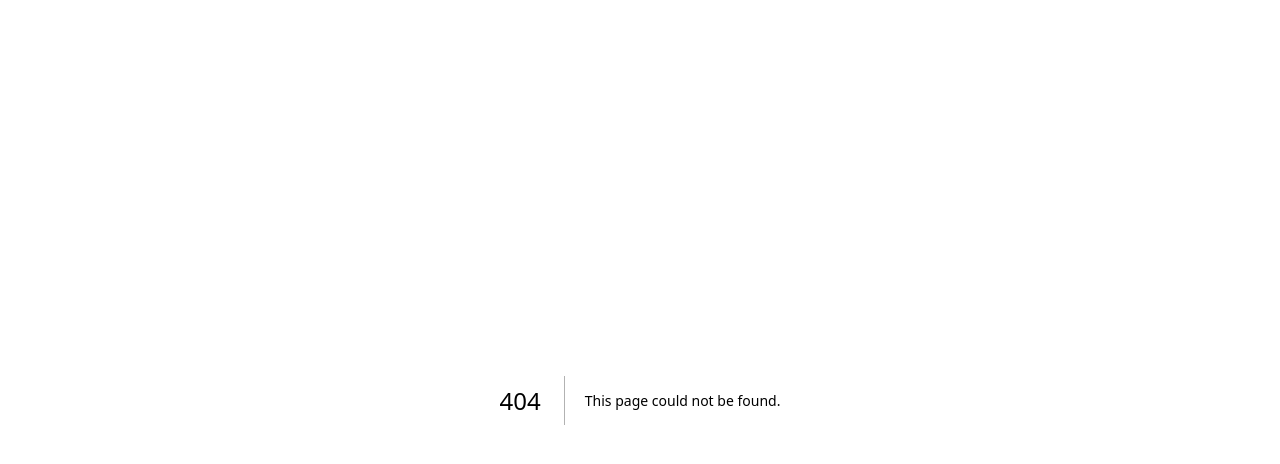
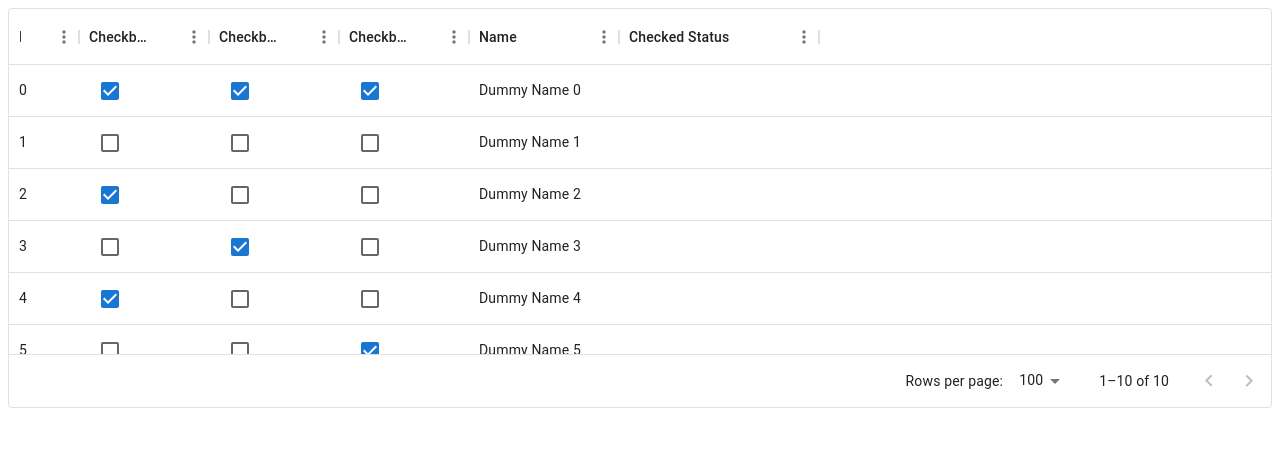
Before and after one commit to shichisan21/drag-test, a Next.js app: page /checkboxList in a window 1280 px wide. Before the commit this address had no page. Shown: the top 464 px of the page. Built offline with nearby package versions, Linux system fonts and the light colour scheme.

Commit message:
チェックボックス付きデータグリッド

```diff
--- /dev/null
+++ b/src/pages/checkboxList.tsx
@@ -0,0 +1,111 @@
+import * as React from "react";
+import { DataGrid, GridColDef, GridRowsProp } from "@mui/x-data-grid";
+import Checkbox from "@mui/material/Checkbox";
+
+const initialRows: GridRowsProp = Array(10)
+  .fill(null)
+  .map((_, i) => ({
+    id: i,
+    checkbox1: i % 2 === 0,
+    checkbox2: i % 3 === 0,
+    checkbox3: i % 5 === 0,
+    name: `Dummy Name ${i}`,
+    checkedStatus: "",
+  }));
+
+export default function CheckboxDataGrid() {
+  const [rows, setRows] = React.useState(initialRows);
+
+  const handleCheckboxChange = (id, field, checked) => {
+    setRows((prevRows) => {
+      const newRows = [...prevRows];
+      const rowIndex = newRows.findIndex((row) => row.id === id);
+      newRows[rowIndex] = {
+        ...newRows[rowIndex],
+        [field]: checked,
+        checkedStatus: [
+          (newRows[rowIndex].checkbox1 || (checked && field === "checkbox1")) &&
+          !(!checked && field === "checkbox1")
+            ? "1"
+            : "",
+          (newRows[rowIndex].checkbox2 || (checked && field === "checkbox2")) &&
+          !(!checked && field === "checkbox2")
+            ? "2"
+            : "",
+          (newRows[rowIndex].checkbox3 || (checked && field === "checkbox3")) &&
+          !(!checked && field === "checkbox3")
+            ? "3"
+            : "",
+        ]
+          .filter(Boolean)
+          .join(", "),
+      };
+      return newRows;
+    });
+  };
+
+  const columns: GridColDef[] = [
+    { field: "id", headerName: "ID", width: 70 },
+    {
+      field: "checkbox1",
+      headerName: "Checkbox 1",
+      width: 130,
+      renderCell: (params) => (
+        <Checkbox
+          checked={params.value}
+          onChange={(event) =>
+            handleCheckboxChange(params.id, "checkbox1", event.target.checked)
+          }
+        />
+      ),
+    },
+    {
+      field: "checkbox2",
+      headerName: "Checkbox 2",
+      width: 130,
+      renderCell: (params) => (
+        <Checkbox
+          checked={params.value}
+          onChange={(event) =>
+            handleCheckboxChange(params.id, "checkbox2", event.target.checked)
+          }
+        />
+      ),
+    },
+    {
+      field: "checkbox3",
+      headerName: "Checkbox 3",
+      width: 130,
+      renderCell: (params) => (
+        <Checkbox
+          checked={params.value}
+          onChange={(event) =>
+            handleCheckboxChange(params.id, "checkbox3", event.target.checked)
+          }
+        />
+      ),
+    },
+    {
+      field: "name",
+      headerName: "Name",
+      width: 150,
+      editable: true,
+    },
+    {
+      field: "checkedStatus",
+      headerName: "Checked Status",
+      width: 200,
+    },
+  ];
+
+  return (
+    <div style={{ height: 400, width: "100%" }}>
+      <DataGrid
+        rows={rows}
+        columns={columns}
+        pageSize={10}
+        rowsPerPageOptions={[10]}
+      />
+    </div>
+  );
+}
```
Also changed, not shown: src/components/SideMenu.tsx (+7 -0 lines).
